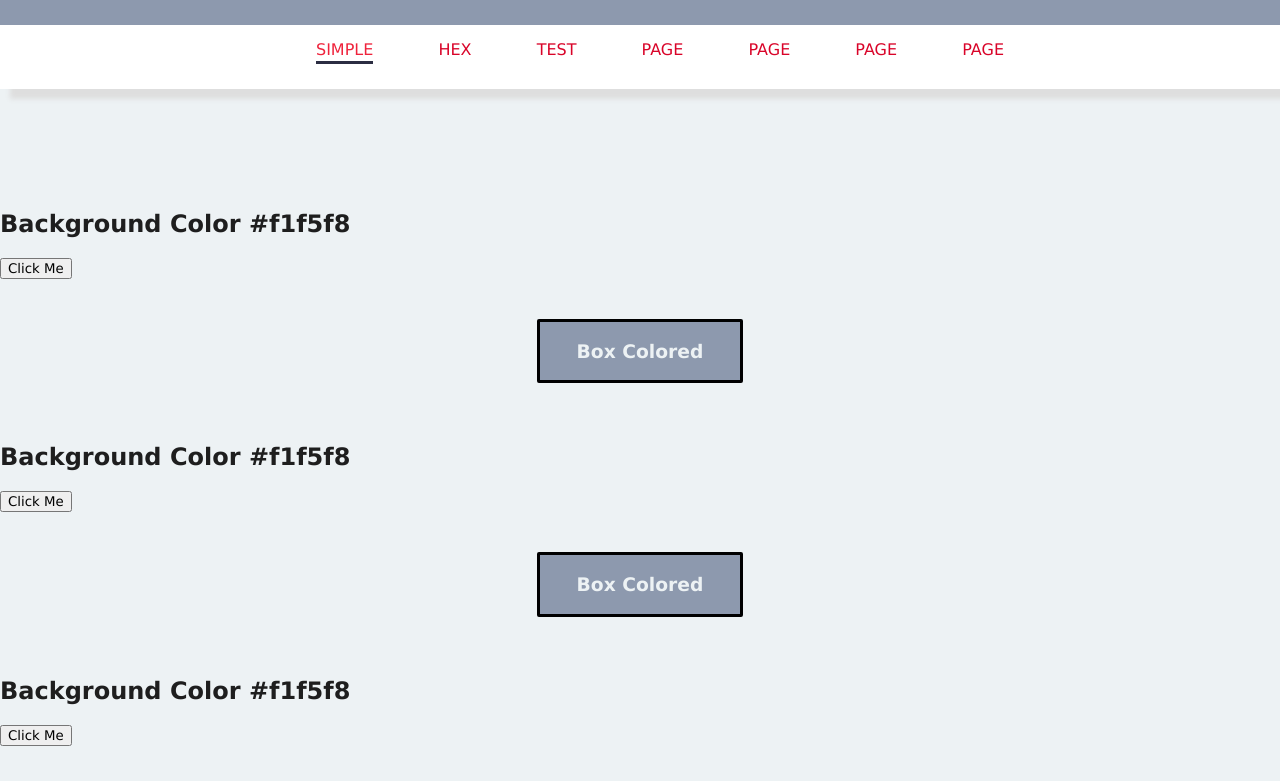
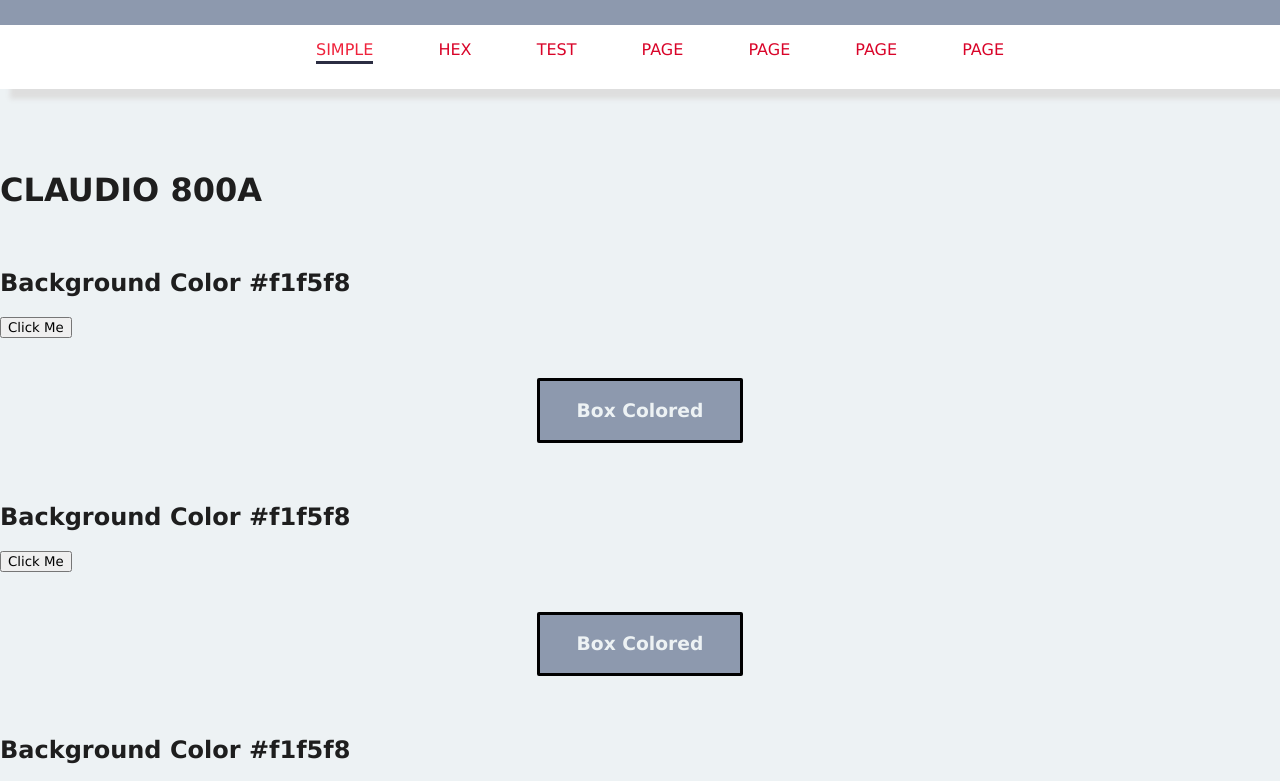
Before and after one commit to vitis95/js_20220411_new_repo_public, a plain HTML site: page index.html in a window 1280 px wide. Shown: the top 781 px of the page. Drawn offline with Linux system fonts and the light colour scheme.

Commit message:
ciao cla

```diff
--- a/index.html
+++ b/index.html
@@ -36,6 +36,7 @@
 
 
     <main>
+        <h1> CLAUDIO 800A</h1>
         <div class="container">
             <h2>Background Color <span class="color">#f1f5f8</span></h2>
             <button class="btn btn-hero" id="btn">Click Me</button>
```
